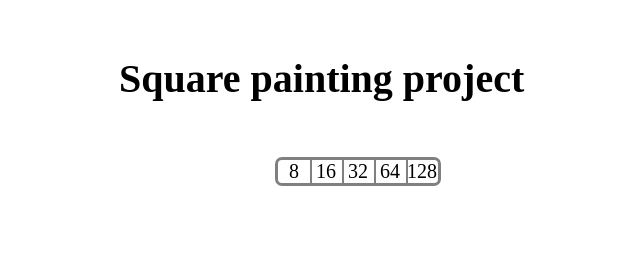
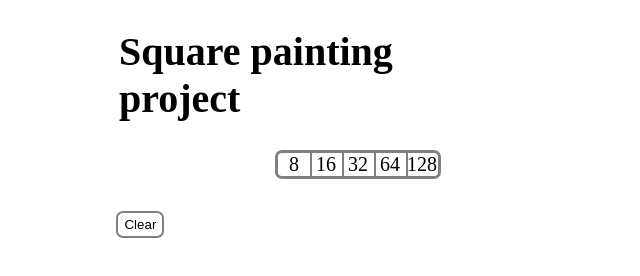
Before and after one commit to UntacticalPenguin/paint-project, a plain HTML site: page index.html in a window 1280 px wide. Shown: the whole page, without its empty margins (205-845 px from the left). Drawn offline with Linux system fonts and the light colour scheme.

Commit message:
Added Clear button

```diff
--- a/index.html
+++ b/index.html
@@ -15,12 +15,12 @@
         <p style="border-right: 2px solid grey;" data-selected="false">64</p>
         <p style="border-right: 2px solid grey;" data-selected="false">128</p>
       </div>
+      <button type="button" class="clear-button">Clear</button>
     </div>
     <div class = "split1">
       <div class="container"></div>
     </div>
   </div>
-  <script src="script.js"></script>
 </body>
 
 
--- a/styling.css
+++ b/styling.css
@@ -25,6 +25,7 @@ p{
   margin-top: auto;
   margin-bottom: auto;
   text-align: center;
+  cursor: pointer;
 }
 
 p:hover{
@@ -37,12 +38,14 @@ h1{
   font-size: 40px;
   left: 50%;
   top: 0.5em;
+  width: 45%;
+  margin: 0;
 }
 
 .container{
   position: relative;
   display: grid;
-  margin: 50px;
+  margin-top: 50px;
 }
 
 .edited_square{
@@ -50,5 +53,22 @@ h1{
 }
 
 .edited_square:hover{
-  background-color: green;
+  background-color: gray;
 }
+
+.clear-button{
+  position: relative;
+  left: 49.6%;
+  top: 6em;
+  text-align: center;
+  border: 2px solid gray;
+  border-radius: 7px;
+  background-color: white;
+  height: 2em;
+  margin: auto;
+  cursor: pointer;
+}
+
+.clear-button:focus{
+  border: 2px solid black;
+}
```
